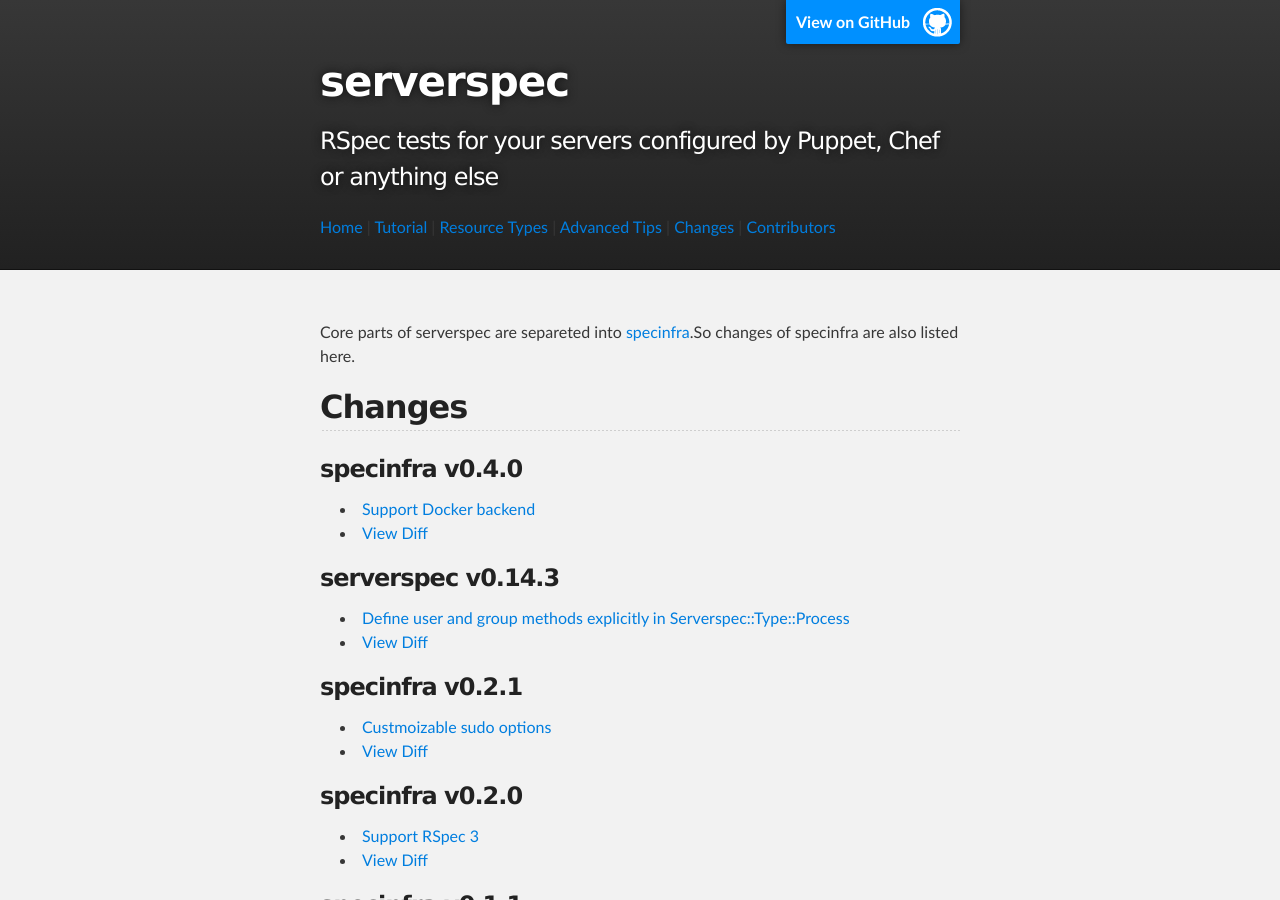
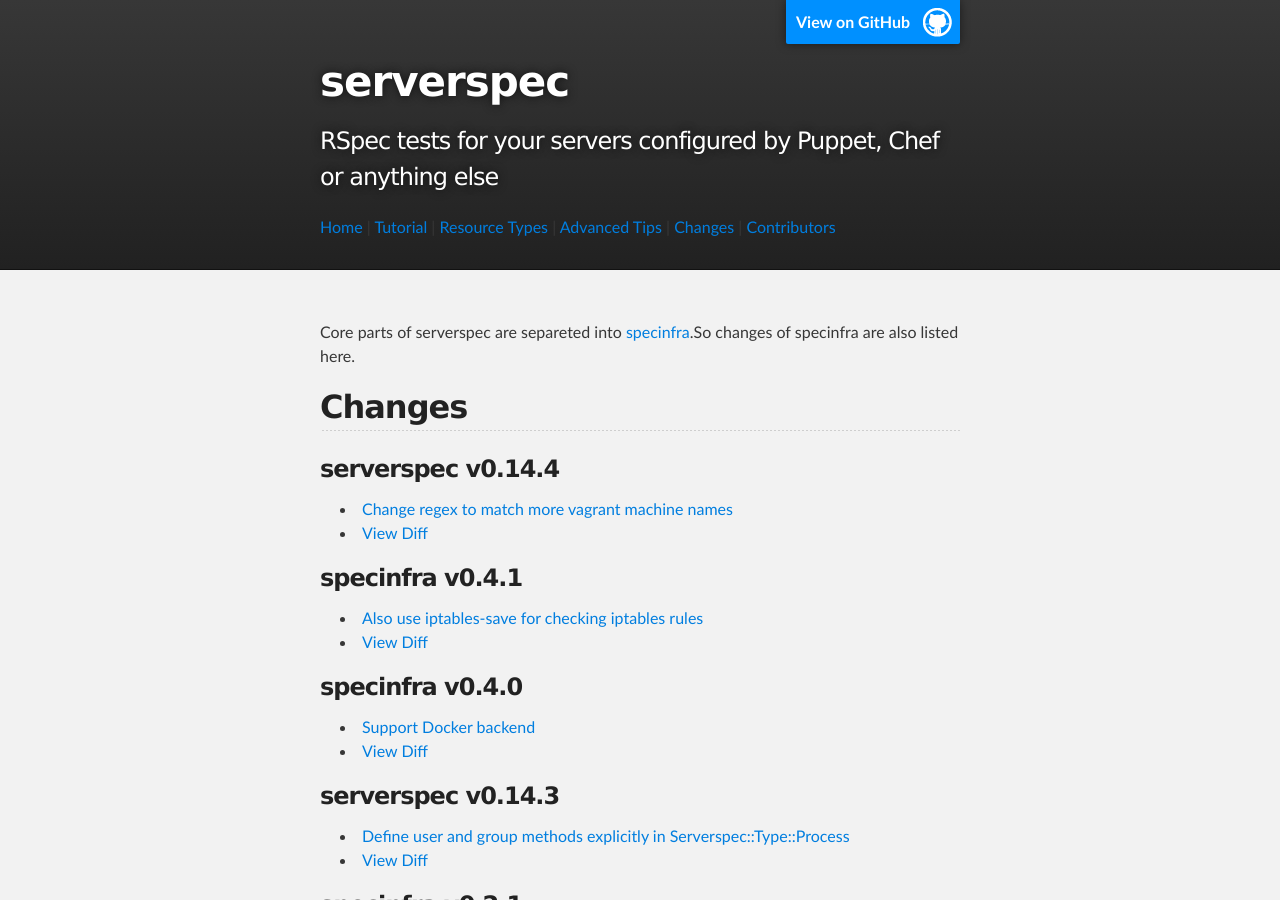
Before and after one commit to serverspec/serverspec.github.io, a Jekyll site: the page built from changes.md, in a window 1280 px wide and 900 px high. Built offline with Jekyll 4.4.1, drawn with Linux system fonts in a browser that asks for light colours; Markdown is read by kramdown in place of the engine named in the settings.

Commit message:
Add changes of serverspec v0.14.4 and specinfra v0.4.1

```diff
--- a/changes.md
+++ b/changes.md
@@ -6,6 +6,16 @@ title: Changes
 Core parts of serverspec are separeted into [specinfra](https://github.com/serverspec/specinfra).So changes of specinfra are also listed here.
 
 ## Changes
+
+### serverspec v0.14.4
+
+ * [Change regex to match more vagrant machine names](https://github.com/serverspec/serverspec/pull/334)
+ * [View Diff](https://github.com/serverspec/serverspec/compare/v0.14.3...v0.14.4)
+
+### specinfra v0.4.1
+
+ * [Also use iptables-save for checking iptables rules](https://github.com/serverspec/specinfra/pull/36)
+ * [View Diff](https://github.com/serverspec/specinfra/compare/v0.4.0...v0.4.1)
 
 ### specinfra v0.4.0
 
```
